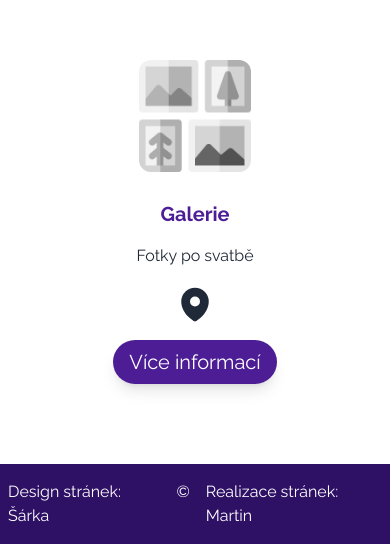
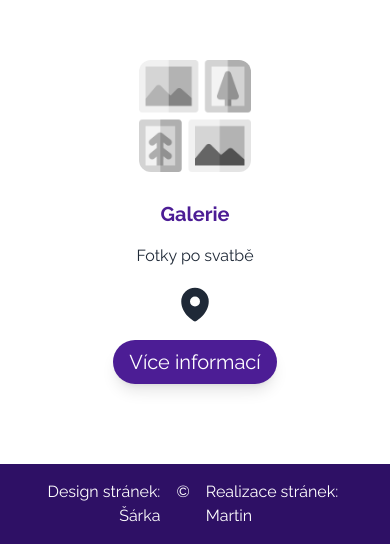
Before and after one commit to martin-1415/svatbaFE, a Next.js app: page / in a window 390 px wide. Shown: the part 6355-6899 px from the top of the page. Built offline with nearby package versions, Linux system fonts and the light colour scheme.

Commit message:
credentials footer

```diff
--- a/src/app/layout.tsx
+++ b/src/app/layout.tsx
@@ -48,9 +48,9 @@ export default function RootLayout({
         </main>
 
         <div id="footer" className="relative bg-violet-950 min-h-header text-white flex justify-center">
-            <div className="px-2  py-4">Design stránek: Šárka</div>
+            <div className="px-2  py-4  text-right sm:text-left">Design stránek: Šárka</div>
             <div className="px-2 py-4" >©</div>
-            <div className="px-2 py-4">Realizace stránek: Martin </div>
+            <div className="px-2 py-4 ">Realizace stránek: Martin </div>
 
         </div>
       </body>
```
